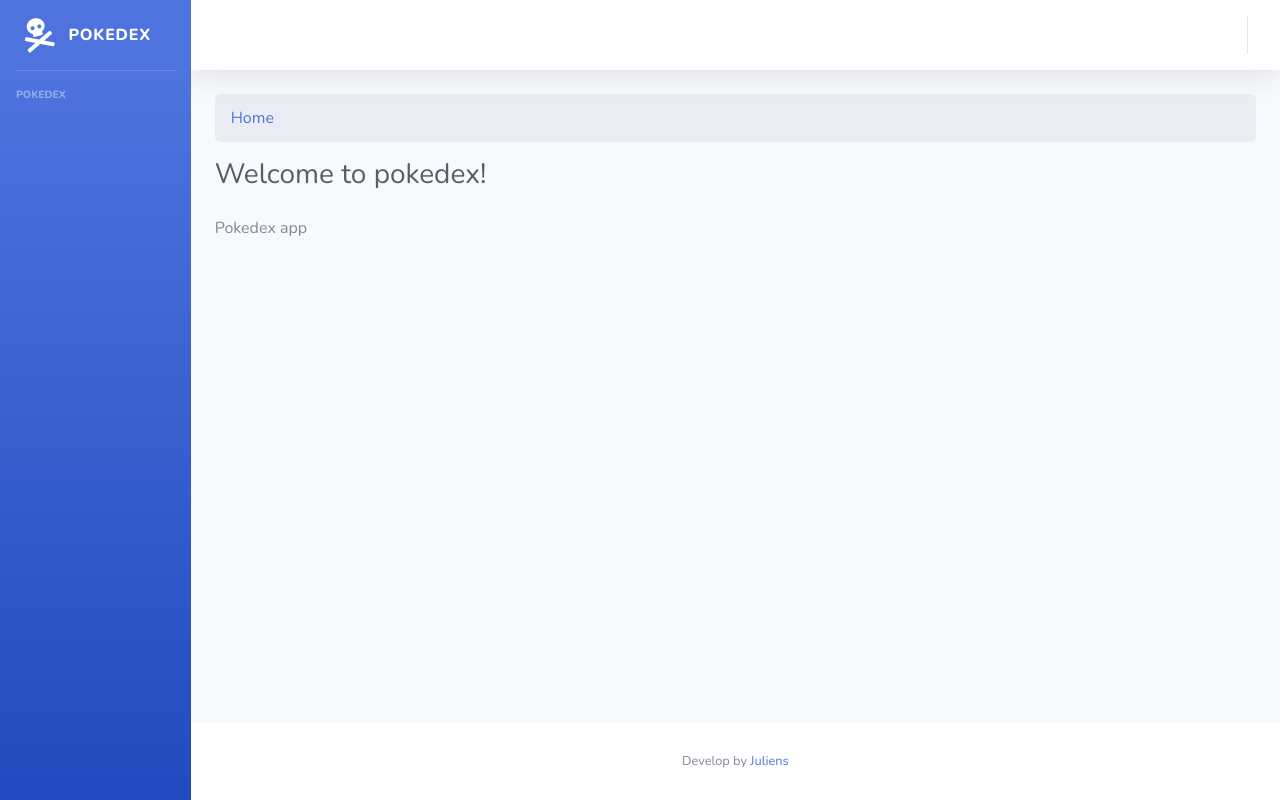
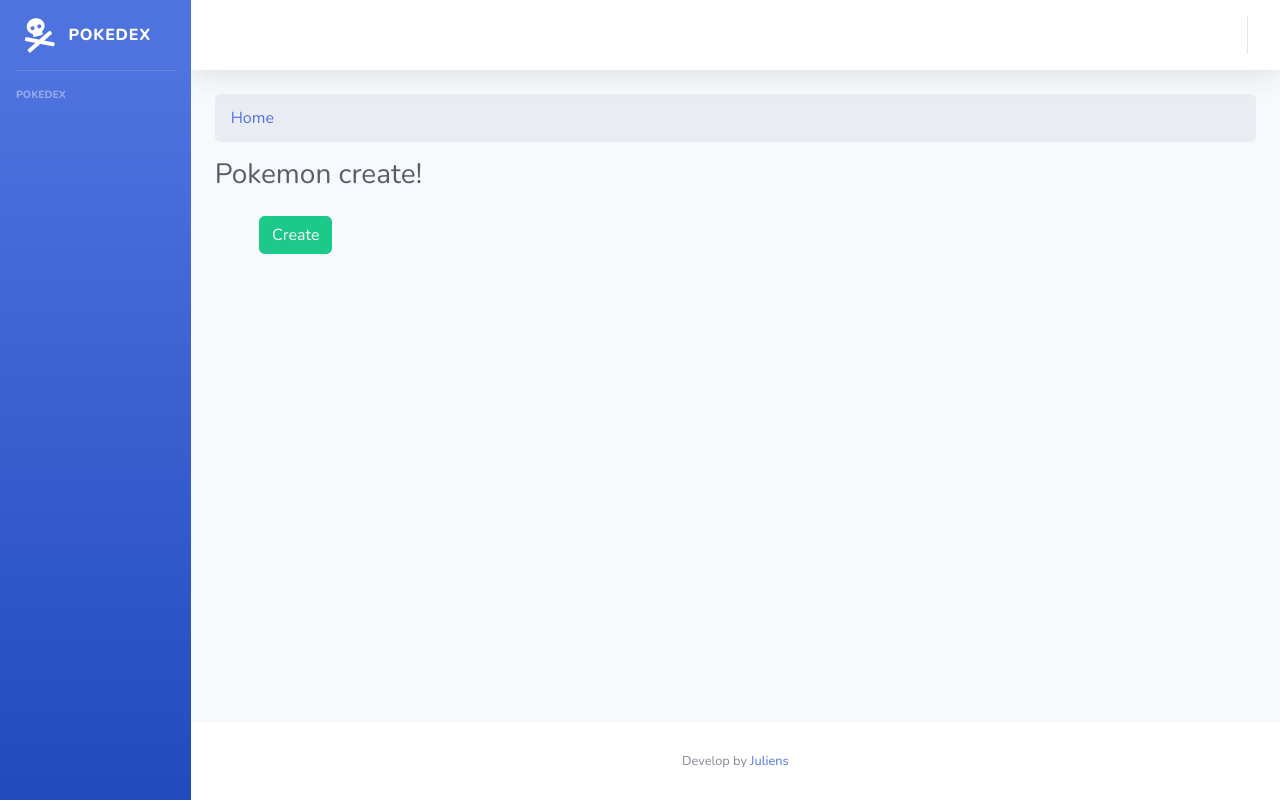
Before and after one commit to jhurtadojerves/pokedex, a Django app: page / in a window 1280 px wide. Run offline with Django 4.2, Linux system fonts and the light colour scheme; some libraries are stand-ins or nearby versions.

```diff
--- a/requirements.txt
+++ b/requirements.txt
@@ -1,3 +1,4 @@
 django==4.2.3
 django-crispy-forms==2.0
 crispy-bootstrap5==0.7
+Pillow==10.0.0
--- a/settings/settings.py
+++ b/settings/settings.py
@@ -38,7 +38,7 @@ INSTALLED_APPS = [
     "django.contrib.messages",
     "django.contrib.staticfiles",
     "crispy_forms",
-    "crispy_bootstrap5"
+    "crispy_bootstrap5",
 ]
 
 MIDDLEWARE = [
--- /dev/null
+++ b/templates/base/form.html
@@ -0,0 +1,18 @@
+{% extends "base/list.html" %}
+{% load crispy_forms_tags %}
+{% block content_title %}
+Pokemon create!
+{% endblock %}
+{% block content %}
+  <div class="row justify-content-md-center">
+    <div class="col-11">
+      <form method="post" class="create-form" novalidate enctype="multipart/form-data">
+        {% csrf_token %}
+        {{ form|crispy }}
+        {% block submit %}
+          <button type="submit" class="btn btn-success">Create</button>
+        {% endblock %}
+      </form>
+    </div>
+  </div>
+{% endblock %}
--- a/templates/index.html
+++ b/templates/index.html
@@ -1 +1 @@
-{% extends 'base/base.html' %}
+{% extends "base/form.html" %}
```
Also changed, not shown: 1 other file.
